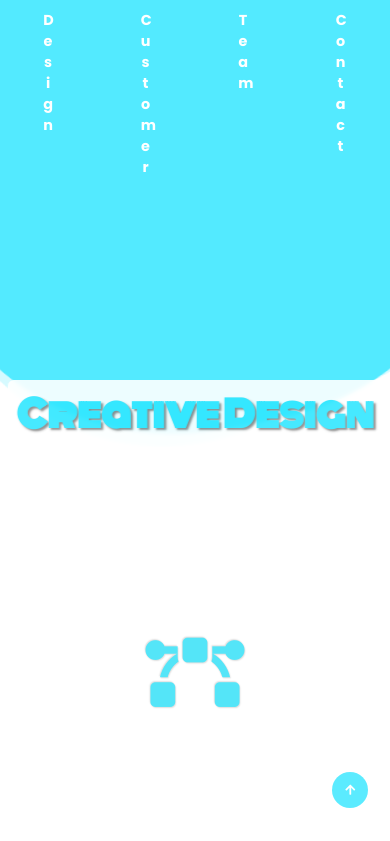
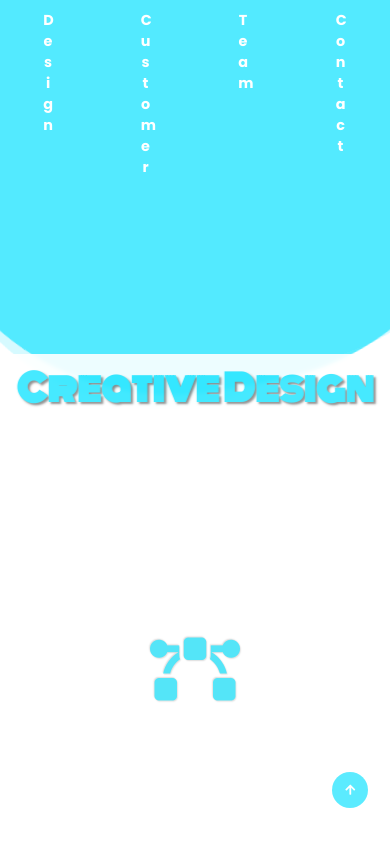
Before and after one commit to daim147/creative-design, a plain HTML site: page index.html in a window 390 px wide. Shown: the top 841 px of the page. Drawn offline with Linux system fonts and the light colour scheme.

Commit message:
Update style.css

```diff
--- a/style.css
+++ b/style.css
@@ -597,14 +597,14 @@ html{
         font-size: 45%;
     }
     .floating-bg{
-        top: -40vw;
+        top: -50vw;
     }
     .section-1-heading{
         width: 52rem;
-        top: 45%;
+        top: 42%;
     }
     .logo i{
-        font-size: 11rem;
+        font-size: 10rem;
         margin-bottom: 3rem;
     }
     .customer{
```
